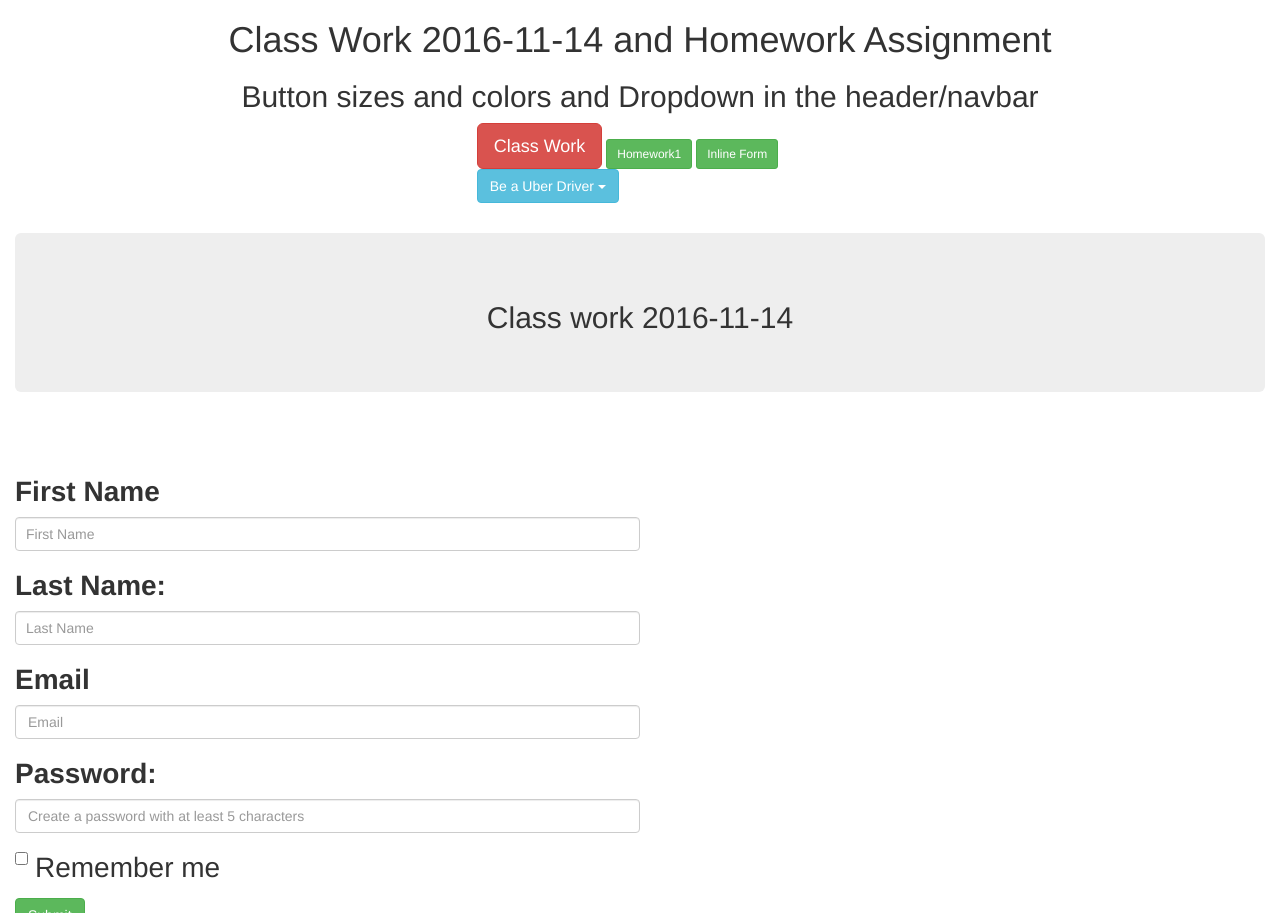
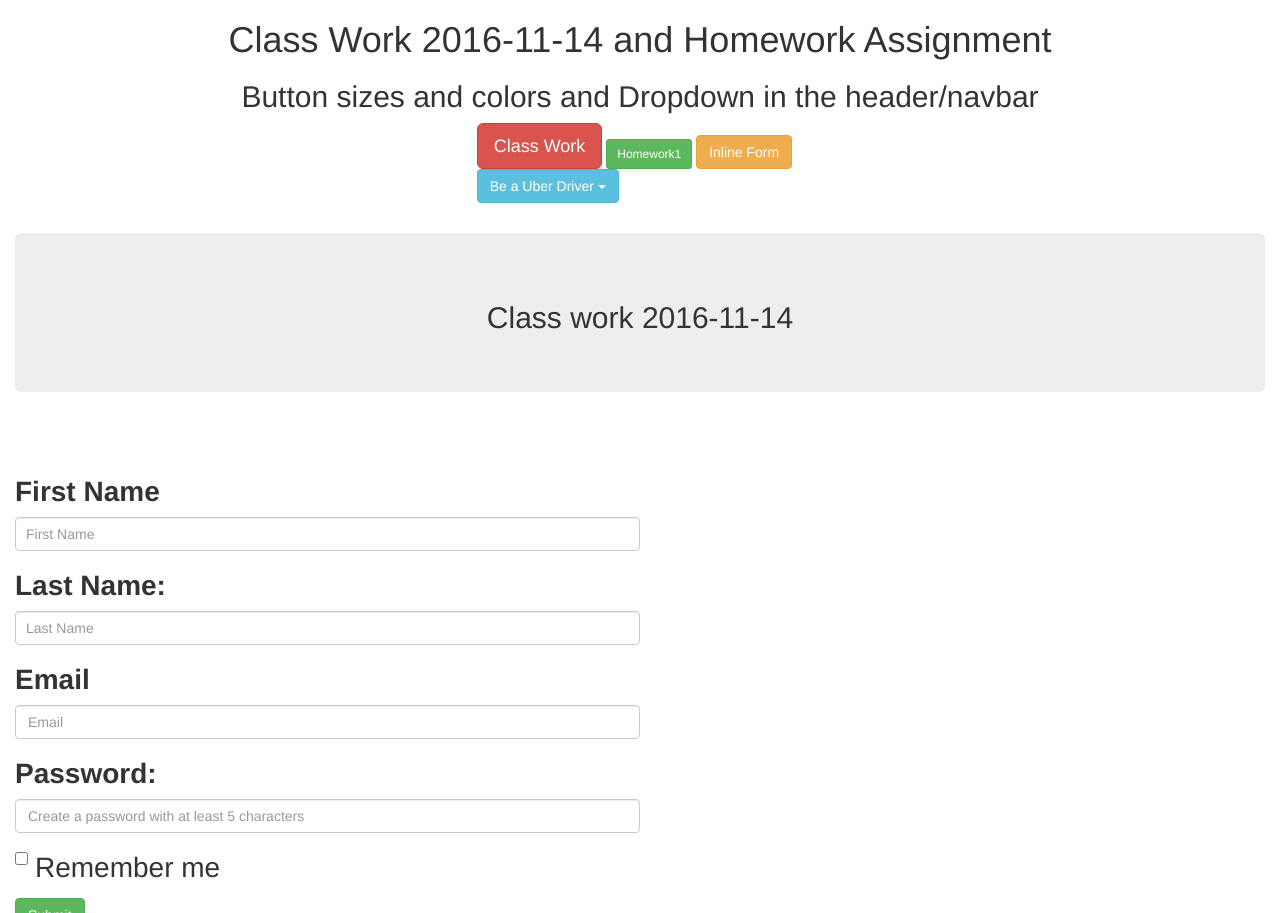
Before and after one commit to OldStd/OldStd.github.io, a plain HTML site: page bs-exercises/bs-20161115/index.html in a window 1280 px wide. Drawn offline with nearby package versions, Linux system fonts and the light colour scheme.

Commit message:
Add files via upload

```diff
--- a/bs-exercises/bs-20161115/index.html
+++ b/bs-exercises/bs-20161115/index.html
@@ -35,7 +35,7 @@
                         <ul>
                         <li><a href="#ct1114" class="btn btn-lg btn-danger">Class Work</a></li>
                         <li><a href="#bs1115" class="btn btn-success btn-sm">Homework1</a></li>
-<li><a href="#inlineform" class="btn btn-success btn-sm">Inline Form</a></li>
+<li><a href="#inlineform" class="btn btn-warning btn-md">Inline Form</a></li>
                         <li><div class="dropdown">
   <button class="btn btn-info dropdown-toggle" type="button" id="dropdownMenu1" data-toggle="dropdown" aria-haspopup="true" aria-expanded="true">
     Be a Uber Driver
```
